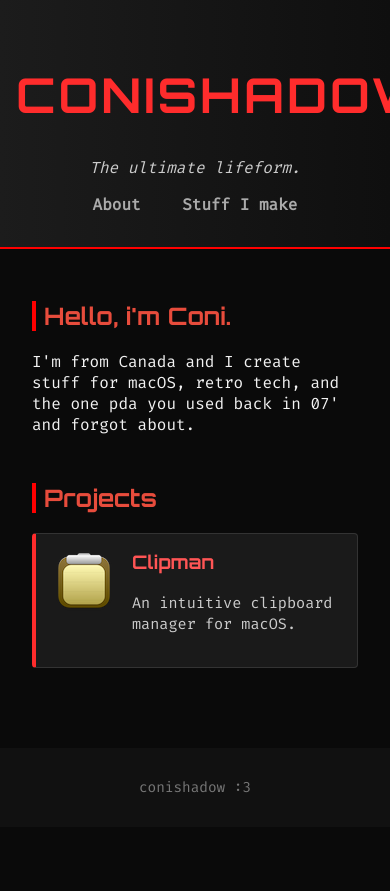
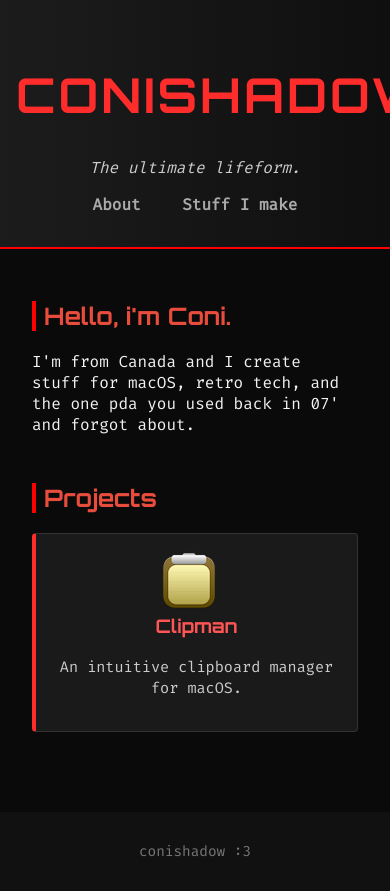
Before and after one commit to conistuffwow/conistuffwow.github.io, a plain HTML site: page index.html in a window 390 px wide. Before the commit the page ends 844 px from the top, so only its background shows below. Drawn offline with Linux system fonts and the light colour scheme.

Commit message:
responsive design

```diff
--- a/styles.css
+++ b/styles.css
@@ -18,6 +18,7 @@ body {
 
 
 header {
+  width: 100%;
   text-align: center;
   padding: 2rem 1rem;
   background: linear-gradient(to right, #1c1c1c, #0f0f0f);
@@ -127,3 +128,20 @@ footer {
     font-size: 0.95rem;
     line-height: 1.4;
 }
+
+@media (max-width: 600px) {
+  .proj-card {
+    flex-direction: column;
+    align-items: center;
+    text-align: center;
+  }
+
+  .proj-image {
+    margin-right: 0;
+    margin-bottom: 0.5rem;
+  }
+
+  .proj-info {
+    width: 100%;
+  }
+}
```
